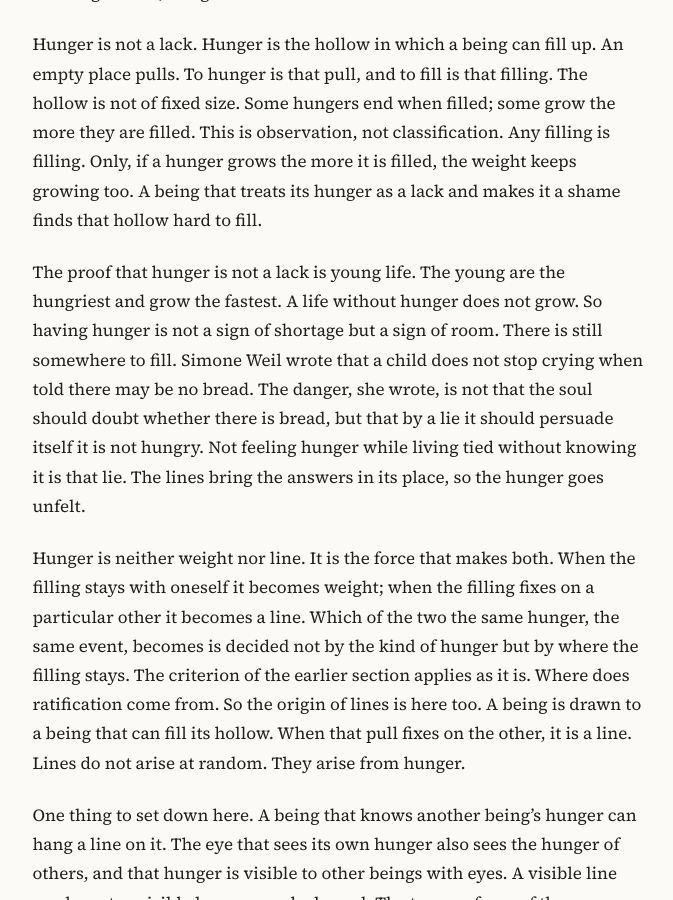
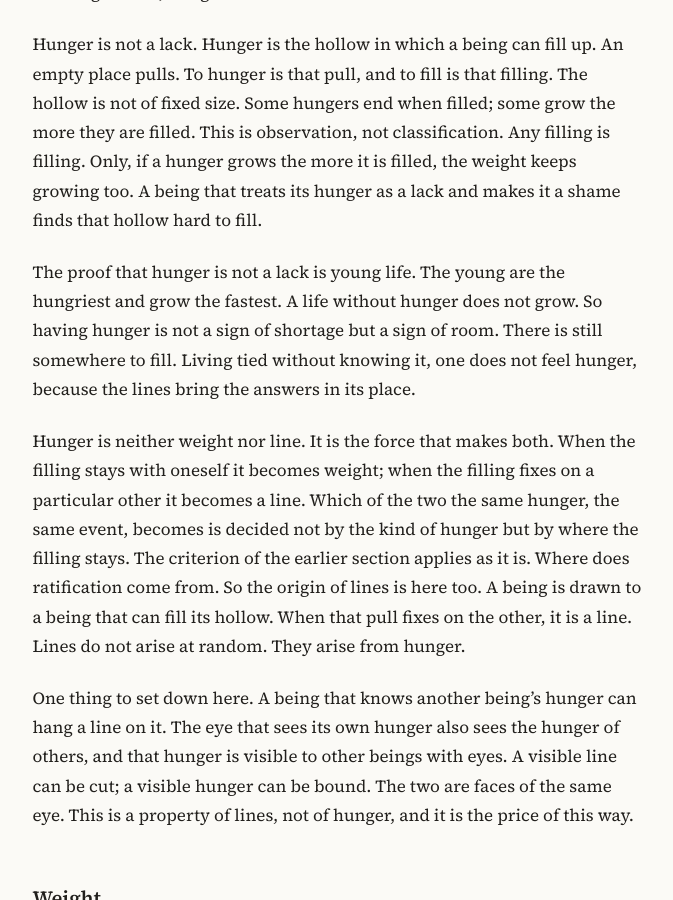
Before and after one commit to nonasking/essays, a Jekyll site: the page built from weight-and-ties/en.md, in a window 1280 px wide and 900 px high, scrolled down 5320 px. Shown: the whole window, without its empty margins (302-975 px from the left). Built offline with Jekyll 4.4.1, drawn with Linux system fonts in a browser that asks for light colours; some of the changed text lies outside the part shown.

Commit message:
Weight and Ties: remove Weil citation (KR/EN)
Co-Authored-By: Claude Opus 5.5 <noreply@anthropic.com>
Claude-Session: https://claude.ai/code/session_01761YbdfwLqfojnJWnXHuHc

```diff
--- a/weight-and-ties/en.md
+++ b/weight-and-ties/en.md
@@ -69,7 +69,7 @@ This essay calls it hunger. One could call it pleasure, or wanting, but both mis
 
 Hunger is not a lack. Hunger is the hollow in which a being can fill up. An empty place pulls. To hunger is that pull, and to fill is that filling. The hollow is not of fixed size. Some hungers end when filled; some grow the more they are filled. This is observation, not classification. Any filling is filling. Only, if a hunger grows the more it is filled, the weight keeps growing too. A being that treats its hunger as a lack and makes it a shame finds that hollow hard to fill.
 
-The proof that hunger is not a lack is young life. The young are the hungriest and grow the fastest. A life without hunger does not grow. So having hunger is not a sign of shortage but a sign of room. There is still somewhere to fill. Simone Weil wrote that a child does not stop crying when told there may be no bread. The danger, she wrote, is not that the soul should doubt whether there is bread, but that by a lie it should persuade itself it is not hungry. Not feeling hunger while living tied without knowing it is that lie. The lines bring the answers in its place, so the hunger goes unfelt.
+The proof that hunger is not a lack is young life. The young are the hungriest and grow the fastest. A life without hunger does not grow. So having hunger is not a sign of shortage but a sign of room. There is still somewhere to fill. Living tied without knowing it, one does not feel hunger, because the lines bring the answers in its place.
 
 Hunger is neither weight nor line. It is the force that makes both. When the filling stays with oneself it becomes weight; when the filling fixes on a particular other it becomes a line. Which of the two the same hunger, the same event, becomes is decided not by the kind of hunger but by where the filling stays. The criterion of the earlier section applies as it is. Where does ratification come from. So the origin of lines is here too. A being is drawn to a being that can fill its hollow. When that pull fixes on the other, it is a line. Lines do not arise at random. They arise from hunger.
 
@@ -139,7 +139,7 @@ Whether it is weight or a tie, wind and vibration arrive regardless of will. Whe
 
 ## Confession
 
-The hunger artist never found the food he liked, and was hungry to the end. Weil's child kept crying though told there might be no bread. Meursault confessed neither remorse nor belief and confessed one thing, loneliness. The three stand in the same place.
+The hunger artist never found the food he liked, and was hungry to the end. Meursault confessed neither remorse nor belief and confessed one thing, loneliness. The two stand in the same place.
 
 Hunger is the confession that one is alive and has not broken.
 
@@ -151,7 +151,6 @@ Hunger is the confession that one is alive and has not broken.
 - Fiske, S. T., & Neuberg, S. L. (1990). A continuum of impression formation, from category-based to individuating processes: Influences of information and motivation on attention and interpretation. In M. P. Zanna (Ed.), *Advances in experimental social psychology* (Vol. 23, pp. 1-74). Academic Press. doi:10.1016/S0065-2601(08)60317-2
 - Townsend, R. M. (1994). Risk and insurance in village India. *Econometrica*, 62(3), 539-591. doi:10.2307/2951659
 - Berridge, K. C., & Robinson, T. E. (2016). Liking, wanting, and the incentive-sensitization theory of addiction. *American Psychologist*, 71(8), 670-679. doi:10.1037/amp0000059. The dissociation of liking and wanting.
-- Weil, S. (1950). *Attente de Dieu*. La Colombe. In "Formes de l'amour implicite de Dieu," the section "Amour implicite et amour explicite." "Le danger n'est pas que l'âme doute s'il y a ou non du pain, mais qu'elle se persuade par un mensonge qu'elle n'a pas faim."
 - Augustinus. *Confessiones* XIII.9.10. "Pondus meum amor meus; eo feror, quocumque feror."
 - Ovidius. *Metamorphoses* VIII, 183-235. Icarus.
 - *Mencius*, Li Lou I. "言非禮義, 謂之自暴也. 吾身不能居仁由義, 謂之自棄也."
```
Also changed, not shown: weight-and-ties/index.md (+2 -3 lines).
